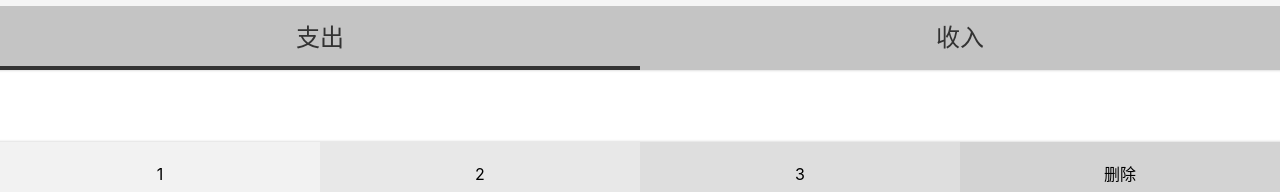
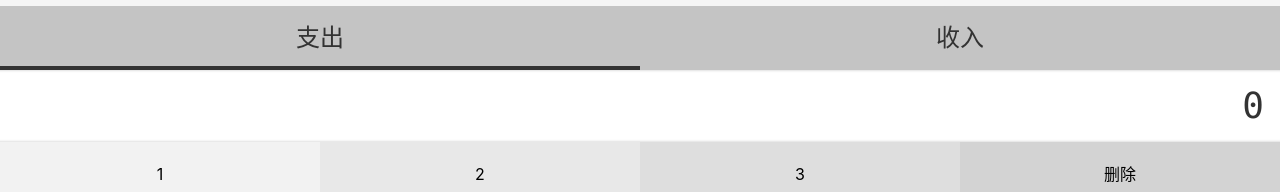
Before and after one commit to joeywongz/keeboo, a Vue app: page /#/money in a window 1280 px wide. Shown: the part 348-540 px from the top of the page. Built offline with nearby package versions, Linux system fonts and the light colour scheme.

Commit message:
NumberPad组件数字输入功能优化

```diff
--- a/src/components/Money/NumberPad.vue
+++ b/src/components/Money/NumberPad.vue
@@ -26,10 +26,20 @@
 
   @Component
   export default class NumberPad extends Vue{
-    output = '';
+    output = '0';
     inputContent(event: MouseEvent) {
       const button = (event.target as HTMLButtonElement);
-        this.output += button.textContent;
+      const input = button.textContent!;
+      if(this.output === '0') {
+        if('0123456789'.indexOf(input) >= 0) {
+          this.output = input;
+        }else {
+          this.output += input;
+        }
+        return;
+      }
+      if(this.output.indexOf('.') >= 0 && input === '.'){return;}
+      this.output += input;
     }
   }
 </script>
```
Also changed, not shown: .eslintrc.js.
